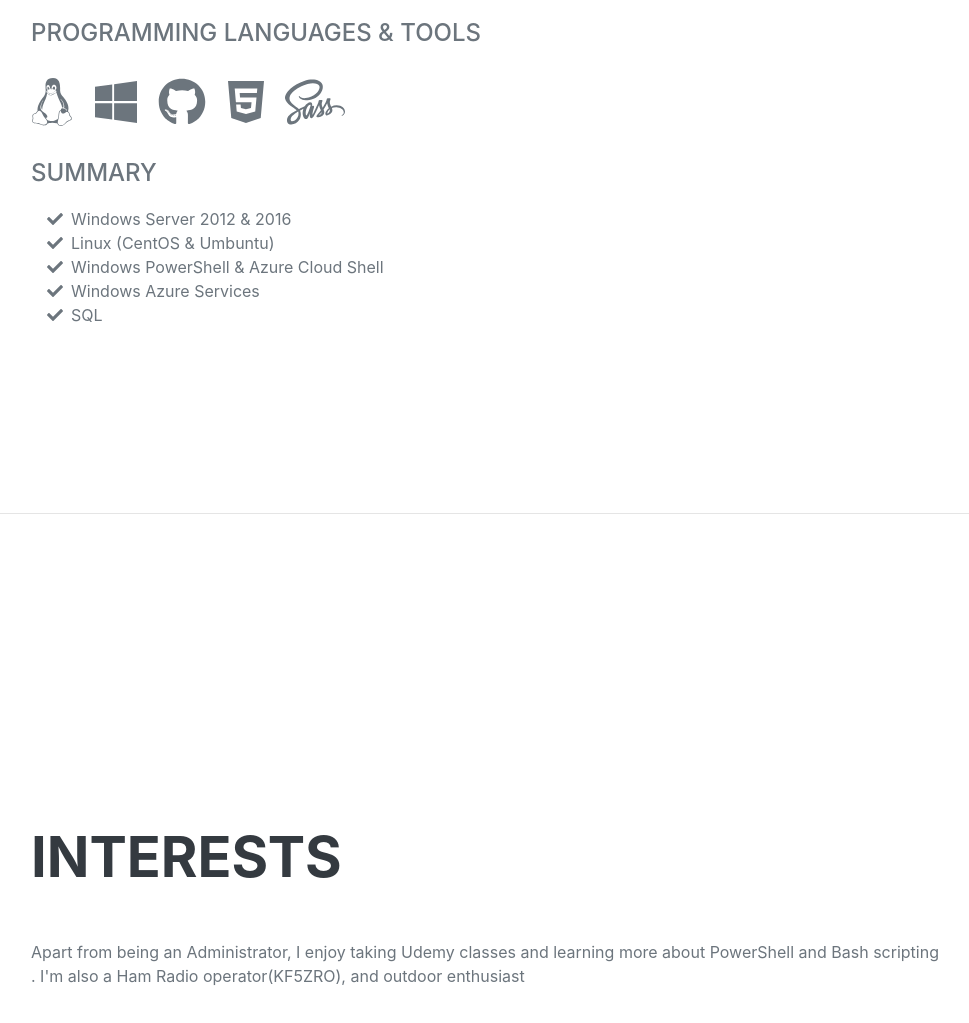
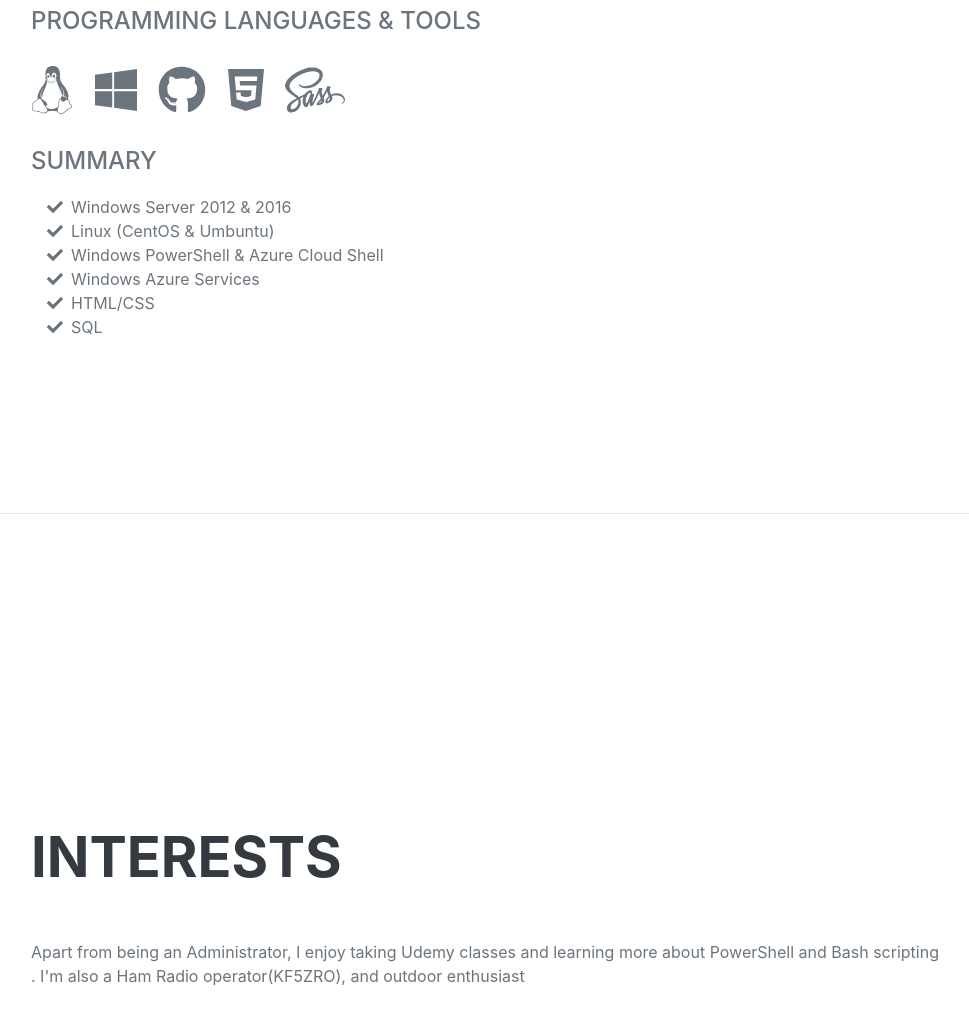
Before and after one commit to robertrodriguezjr70/aboutrobertrodriguez.com, a plain HTML site: page index.html in a window 1280 px wide. Shown: the part 3438-4461 px from the top of the page, without its empty margins (289-1258 px from the left). Drawn offline with nearby package versions, Linux system fonts and the light colour scheme; files whose address does not match are found by name; a web font is replaced by a local one.

Commit message:
Update index.html

```diff
--- a/index.html
+++ b/index.html
@@ -177,6 +177,10 @@
                         </li>
                         <li>
                             <span class="fa-li"><i class="fas fa-check"></i></span>
+                            HTML/CSS
+                        </li>
+                        <li>
+                            <span class="fa-li"><i class="fas fa-check"></i></span>
                             SQL
                         </li>
                     </ul>
```
